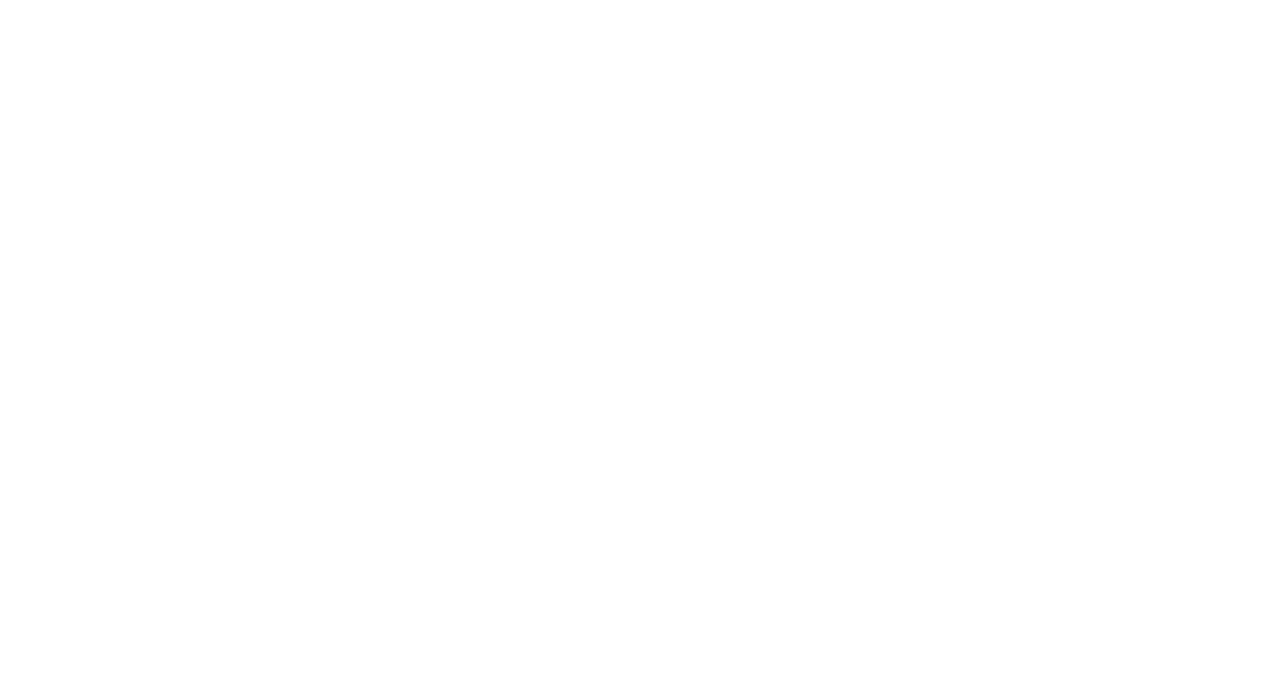
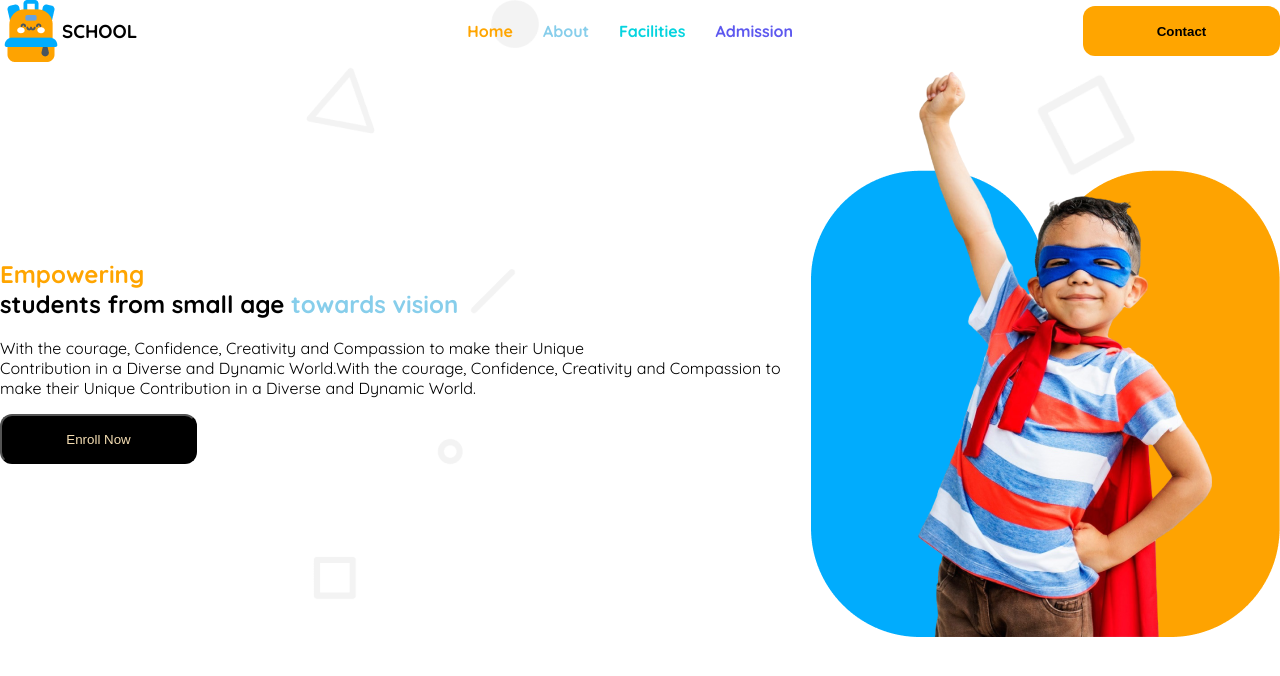
Before and after one commit to julijahan321/Assignment-2, a plain HTML site: page index.html in a window 1280 px wide. Drawn offline with Linux system fonts and the light colour scheme.

Commit message:
navbar done

```diff
--- a/index.html
+++ b/index.html
@@ -5,8 +5,85 @@
     <meta name="viewport" content="width=device-width, initial-scale=1.0">
     <title>Document</title>
     <link rel="stylesheet" href="styles/design.css">
+    <link rel="stylesheet" href="https://cdnjs.cloudflare.com/ajax/libs/font-awesome/6.7.2/css/all.min.css" />
+
 </head>
-<body>
+
+    <body class="display-size quicksand-font">
+
+    <header>
+        <nav class="navbar display-flex">
+
+            <div class="logo-section display-flex">
+                <img class="logo-img" src="assets/logo.png" alt="logo">
+                <h3 class="text-logo">SCHOOL</h3>
+            </div>
+            <div>
+                <ul class="nav-links display-flex">
+                    <li class="nav-item"><a href="" class="nav-link nav-item1">Home</a></li>
+                    <li class="nav-item"><a href="" class="nav-link nav-item2">About</a></li>
+                    <li class="nav-item"><a href="" class="nav-link nav-item3">Facilities</a></li>
+                    <li class="nav-item"><a href="" class="nav-link nav-item4">Admission</a></li>
+                </ul>
+            </div>
+            <button class="nav-btn">Contact</button>
+
+        </nav>
+        <nav class="res">
+
+                <div>
+                    <img src="assets/logo.png" alt="">
+                </div>
+                <div>
+                    <i class="fa-solid fa-bars"></i>
+                </div>
+
+        </nav>
+
+    </header>
+    <main >
+        <section>
+            <div class="main">
+                <div>
+                    <h1 class="banner">
+                        <span style="color: orange;"> Empowering</span> <br>
+                        students from small  age <span style="color: skyblue;"> towards vision</span>
+                    </h1>
+                    <p>With the courage, Confidence, Creativity and Compassion to make their Unique <br> Contribution in a Diverse and Dynamic World.With the courage, Confidence, Creativity and Compassion to make their Unique Contribution in a Diverse and Dynamic World.</p>
+                    <button class="enroll-btn">Enroll Now</button>
+                </div>
+                <div>
+                    <img src="assets/hero-kids.png" alt="">
+                </div>
+            </div>
+
+
+        </section >
+        <section class="ban-response">
+
+            <div class="main">
+                <div class="res-ban">
+                    <h1 class="banner">
+                        <span style="color: orange;"> Empowering</span> <br>
+                        students from small  age <span style="color: skyblue;"> towards vision</span>
+                    </h1>
+                    <p>With the courage, Confidence, Creativity and Compassion to make their Unique <br> Contribution in a Diverse and Dynamic World.With the courage, Confidence, Creativity and Compassion to make their Unique Contribution in a Diverse and Dynamic World.</p>
+                    <button class="enroll-btn">Enroll Now</button>
+                </div>
+                <div>
+                    <img src="assets/hero-kids.png" alt="">
+                </div>
+            </div>
+
+        </section>
+
+
+
+    </main>
+    <footer>
+
+    </footer>
+
 
 </body>
 </html>
--- a/styles/design.css
+++ b/styles/design.css
@@ -0,0 +1,122 @@
+
+@import url('https://fonts.googleapis.com/css2?family=Quicksand:wght@300..700&display=swap');
+
+
+
+.quicksand-font {
+  font-family: "Quicksand", serif;
+  font-optical-sizing: auto;
+  font-weight: 400;
+  font-style: normal;
+  background-image: url('/assets/bg.png');
+}
+
+.display-flex{
+  display: flex;
+}
+
+.display-size{
+  max-width: 1440px;
+  margin: 0 auto;
+
+}
+
+.navbar{
+  display: flex;
+  justify-content: space-between;
+  align-items: center;
+
+
+}
+
+.nav-item1{
+  color: orange;
+}
+
+.nav-item2{
+  color: skyblue;
+}
+
+.nav-item3{
+  color: #05D4DF;
+}
+
+.nav-item4{
+  color: #5D58EF;
+}
+
+.nav-links{
+  font-weight: bold;
+  gap: 30px;
+  list-style: none;
+  text-decoration: none;
+}
+
+.nav-links a{
+  text-decoration: none;
+}
+
+.nav-btn{
+  border-radius: 12px;
+  width: 197px;
+  height: 50px;
+  background-color: orange;
+  font-weight: bold;
+  border: none;
+}
+
+.res{
+  display: none;
+}
+
+
+@media screen and (max-width: 768px) {
+  .navbar{
+    display: none;
+  }
+.res{
+  display: flex;
+  justify-content: space-between;
+  align-items: center;
+  margin: 0 50px;
+ }
+}
+.main{
+  display: flex;
+  justify-content: center;
+  align-items: center;
+}
+
+.banner{
+   /* margin-top: 250px; */
+   font-weight: bold;
+}
+
+.enroll-btn{
+  width: 197px;
+  height: 50px;
+  background-color: black;
+  color: wheat;
+  border-radius: 12px;
+}
+
+.ban-response{
+  display: none;
+}
+
+@media screen and (max-width: 768px) {
+  .main{
+   display: flex;
+   flex-direction: column-reverse;
+   align-items: center;
+   justify-content: center;
+  }
+
+  .res-ban{
+    display: flex;
+   text-align: center;
+   align-items: center;
+  }
+
+
+}
```
